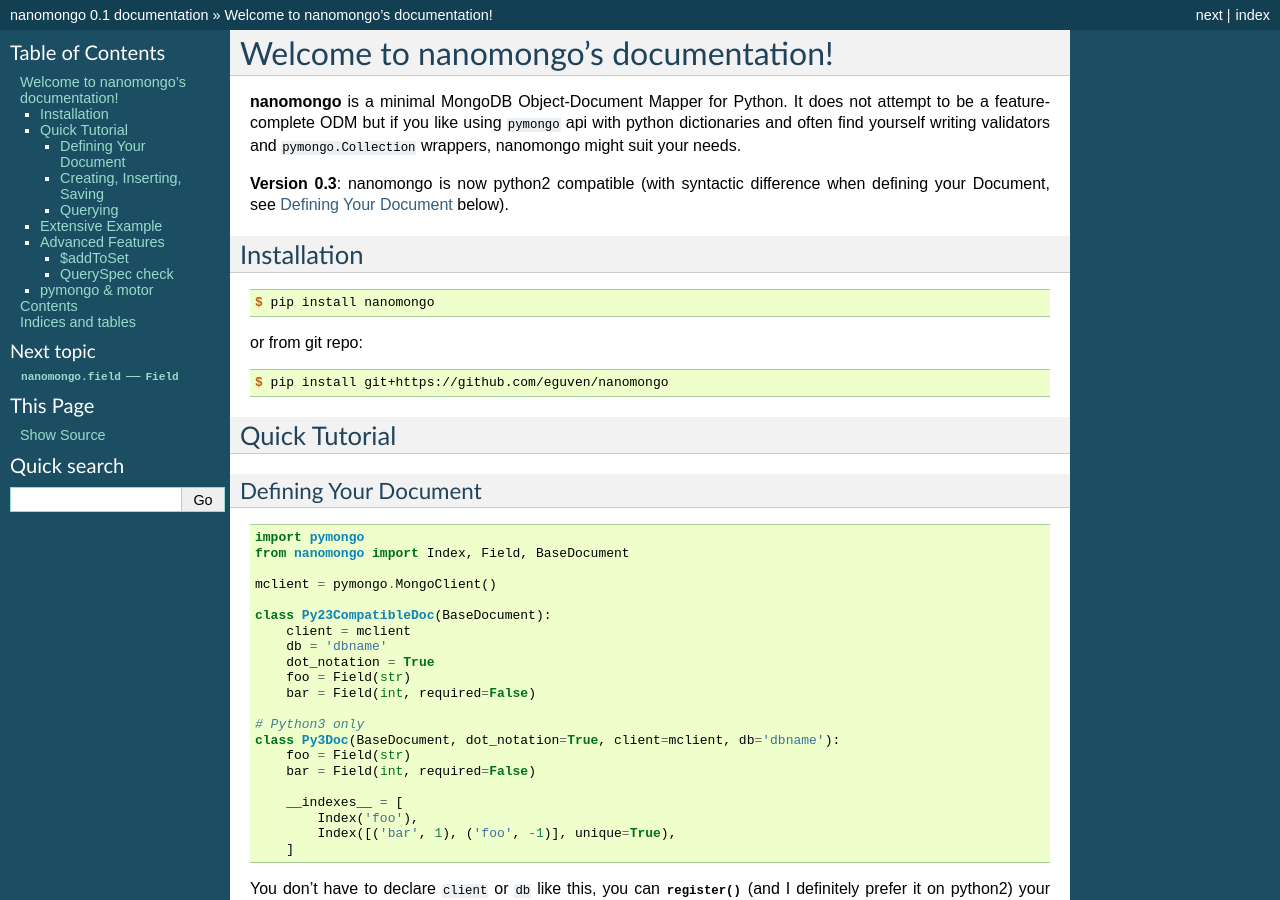
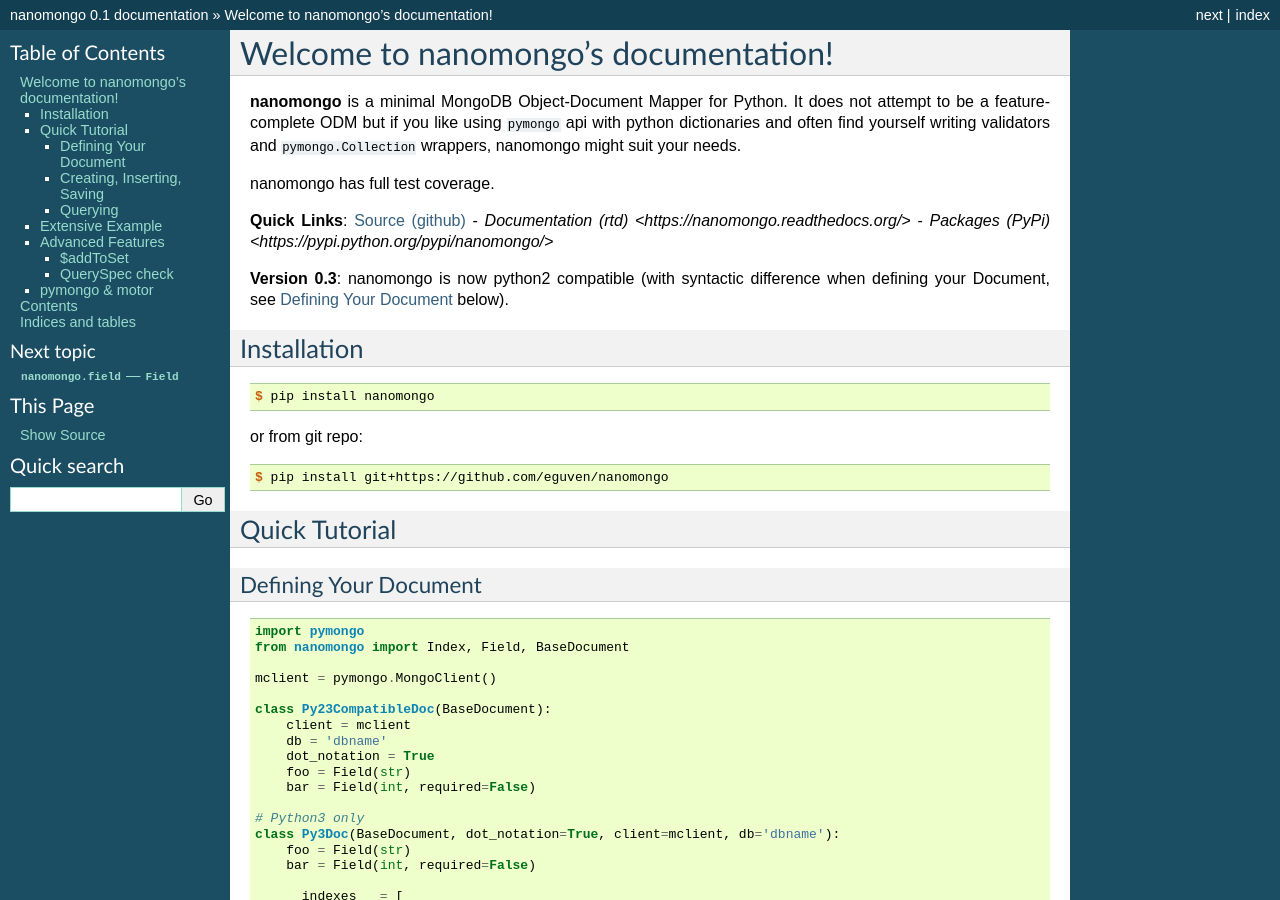
Before and after one commit to eguven/nanomongo, a Sphinx documentation site: the page built from docs/index.rst, in a window 1280 px wide and 900 px high. Built offline with Sphinx 7.4.7, drawn with Linux system fonts in a browser that asks for light colours.

```diff
--- a/docs/index.rst
+++ b/docs/index.rst
@@ -11,6 +11,10 @@ It does not attempt to be a feature-complete ODM but if you like
 using ``pymongo`` api with python dictionaries and often find yourself
 writing validators and ``pymongo.Collection`` wrappers, nanomongo
 might suit your needs.
+
+nanomongo has full test coverage.
+
+**Quick Links**: `Source (github) <https://github.com/eguven/nanomongo>`_ - `Documentation (rtd) <https://nanomongo.readthedocs.org/>` - `Packages (PyPi) <https://pypi.python.org/pypi/nanomongo/>`
 
 **Version 0.3**: nanomongo is now python2 compatible (with syntactic difference
 when defining your Document, see `Defining Your Document`_ below).
```
Also changed, not shown: README.rst (+12 -4 lines).
